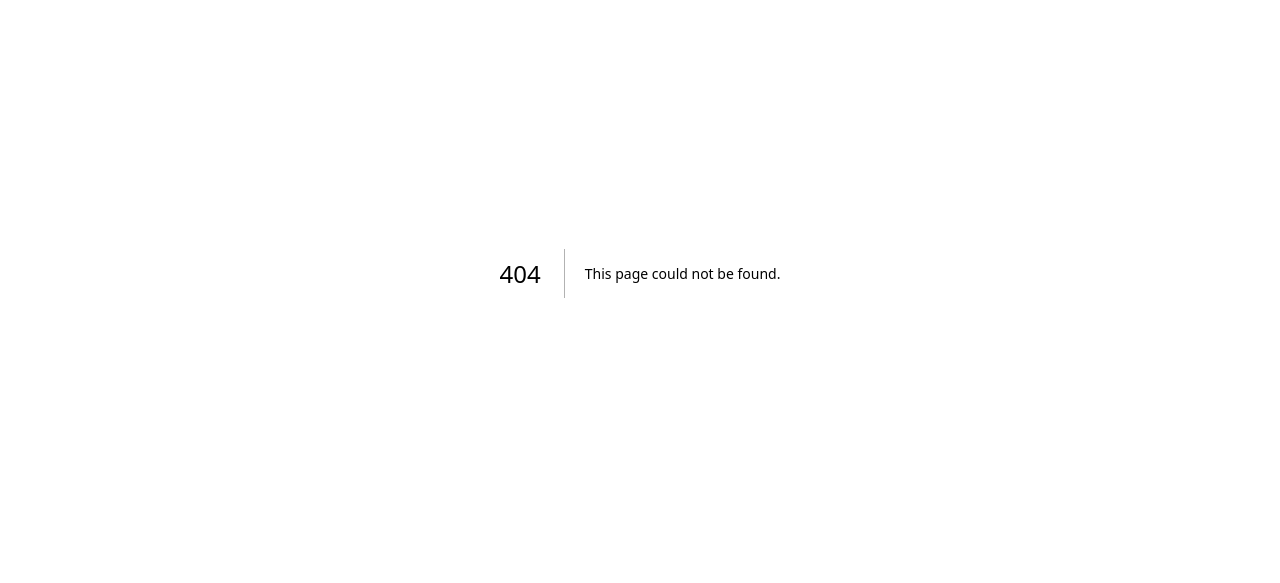
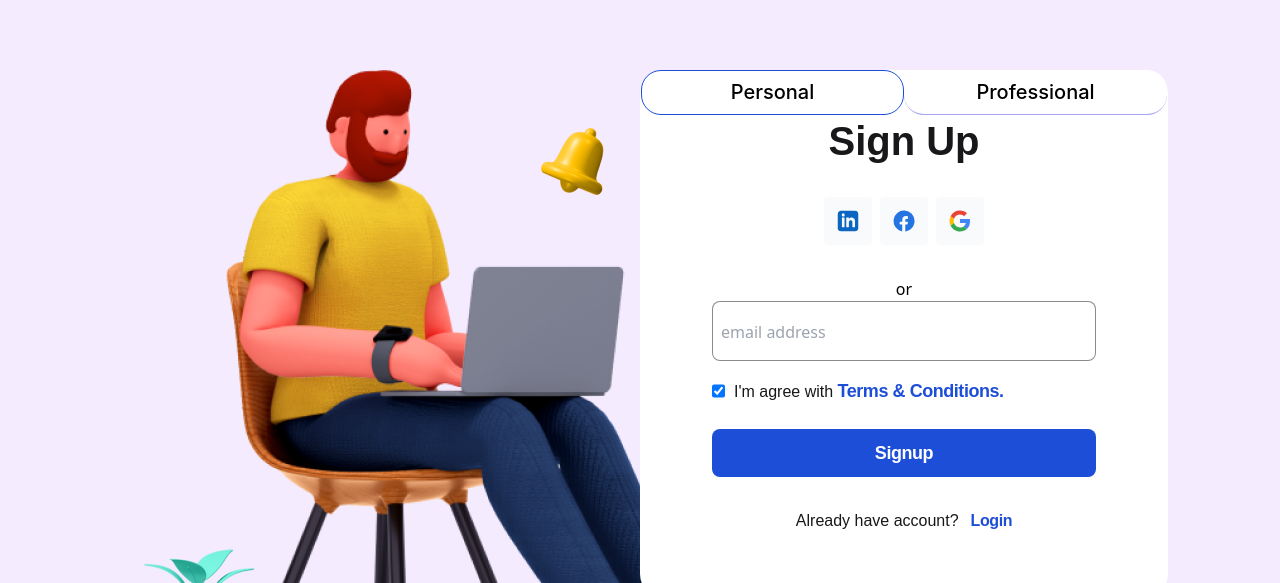
Before and after one commit to rayhanwd/client-work-next-flat, a Next.js app: page /signup in a window 1280 px wide. Before the commit this address had no page. Shown: the part 127-710 px from the top of the page. Built offline with nearby package versions, Linux system fonts and the light colour scheme; no server answers.

Commit message:
login done

```diff
--- a/src/app/(ads)/login/page.tsx
+++ b/src/app/(ads)/login/page.tsx
@@ -25,8 +25,8 @@ const page = () => {
 
                             <input type="email" className=" login-field"
                                 placeholder={`email address`} />
-                            <input type="email" className=" login-field my-4"
-                                placeholder={`email address`} />
+                            <input type="password" className=" login-field my-4"
+                                placeholder={`password`} />
 
                             <div className="flex justify-between">
                                 <div className="flex">
--- /dev/null
+++ b/src/app/(ads)/signup/page.tsx
@@ -0,0 +1,65 @@
+import LargeButton from "@/app/components/button/LargeButton";
+import Facebook from "@/app/icons/Facebook";
+import Google from "@/app/icons/Google";
+import LinkedIn from "@/app/icons/LinkedIn";
+import Image from "next/image";
+import Link from "next/link";
+
+const page = () => {
+    return (
+        <div className=" bg-[#F5EBFF] h-full">
+            <div className="grid grid-cols-1 md:grid-cols-2 pt-[132px]">
+                <div>
+                    <Image
+                        src="/join-our-service.png"
+                        alt="signup"
+                        width={640}
+                        height={663}
+                        className="mx-[144px]"
+                    />
+                </div>
+                <div className="w-[528px] h-[528px] px-[72px] bg-white rounded-3xl flex-col justify-start items-center gap-8 inline-flex">
+                    <div className="flex">
+                        <div className="w-[263px] h-[45px] bg-white rounded-[20px] border border-blue-700  text-black text-xl font-medium font-inter text-center items-center flex justify-center">
+                            Personal
+                        </div>
+                        <div className="w-[263px] h-[45px] bg-white rounded-[20px] border-b border-indigo-600 border-opacity-50 text-black text-xl font-medium font-inter text-center items-center flex justify-center">
+                            Professional
+                        </div>
+                    </div>
+                    <div>
+                        <h1 className="text-zinc-900 text-[40px] font-bold font-outfit leading-[48px] text-center mt-[-30px]">Sign Up</h1>
+                        <div className="flex gap-2 justify-center my-8">
+                            <div className="bg-gray-50 rounded">
+                                <LinkedIn />
+                            </div>
+                            <div className="bg-gray-50 rounded">
+                                <Facebook />
+                            </div>
+                            <div className="bg-gray-50 rounded">
+                                <Google />
+                            </div>
+                        </div>
+                        <p className="text-center">or</p>
+                        <div>
+                        <input type="email" className=" login-field"
+                                placeholder={`email address`} />
+                                 <div className="flex mt-4">
+                                    <input type="checkbox" checked/>
+                                    <p className="text-zinc-900 ml-[9px] text-base font-normal font-outfit leading-normal">I'm agree with <span className="text-blue-700 text-lg font-semibold font-outfit capitalize leading-7 tracking-tight cursor-pointer"> terms & conditions.</span></p>
+                                </div>
+                                <LargeButton label="Signup"/>
+                                <div className="flex mt-8 justify-center">
+                                <p className="text-zinc-900 text-base font-normal font-outfit leading-normal">Already have account?</p>
+                                <Link href={'/login'} className="text-blue-700 text-base font-semibold font-outfit capitalize leading-normal tracking-tight ml-3">Login</Link>
+                            </div>
+                        </div>
+                    </div>
+                </div>
+
+            </div>
+        </div>
+    );
+};
+
+export default page;
--- /dev/null
+++ b/src/app/icons/LinkedIn.tsx
@@ -0,0 +1,40 @@
+import React from "react";
+
+function LinkedIn() {
+  return (
+    <svg
+      xmlns="http://www.w3.org/2000/svg"
+      width="48"
+      height="48"
+      fill="none"
+      viewBox="0 0 48 48"
+    >
+      <mask
+        id="mask0_20_2537"
+        style={{ maskType: "luminance" }}
+        width="22"
+        height="22"
+        x="13"
+        y="13"
+        maskUnits="userSpaceOnUse"
+      >
+        <path
+          fill="#fff"
+          fillRule="evenodd"
+          d="M13.5 13.5h21v21h-21v-21z"
+          clipRule="evenodd"
+        ></path>
+      </mask>
+      <g mask="url(#mask0_20_2537)">
+        <path
+          fill="#0B66C2"
+          fillRule="evenodd"
+          d="M31.012 29.846c.002.232-.072.298-.298.293a32.6 32.6 0 00-1.92.003c-.32.014-.417-.07-.413-.404.02-1.44.007-2.88.01-4.32 0-.394-.026-.785-.171-1.157-.246-.628-.67-1.054-1.372-1.115-.747-.066-1.29.274-1.657.905-.24.413-.296.874-.295 1.346.004 1.455-.008 2.91.01 4.364.004.313-.092.391-.392.38-.64-.021-1.28-.016-1.92-.001-.246.006-.32-.068-.32-.317.008-2.996.007-5.992.002-8.988 0-.215.043-.312.285-.306.684.014 1.368.014 2.051 0 .237-.005.3.08.29.302-.015.359-.004.718-.004 1.17 1.013-1.252 2.233-1.663 3.682-1.37 1.404.282 2.37 1.546 2.41 3.238.047 1.99.012 3.984.022 5.977zM19.22 19.414a1.507 1.507 0 01-1.513-1.532 1.532 1.532 0 011.521-1.533 1.53 1.53 0 011.513 1.54 1.504 1.504 0 01-1.521 1.525zm.94 10.728a32.57 32.57 0 00-1.919-.003c-.23.004-.332-.038-.332-.305.01-2.994.008-5.988.001-8.982 0-.24.057-.33.313-.324.654.017 1.309.021 1.962-.002.3-.01.356.101.354.373-.011 1.483-.005 2.965-.005 4.448 0 1.468-.009 2.936.006 4.404.003.298-.065.404-.38.391zm14.295-13.09c-.06-.476-.067-.966-.33-1.393-.852-1.38-2.028-2.168-3.712-2.159-4.263.022-8.526 0-12.789.015-.64.002-1.299.023-1.88.367-1.42.84-2.253 2.014-2.244 3.736.02 4.277 0 8.554.014 12.831.003.603.011 1.234.327 1.777.746 1.284 1.728 2.237 3.342 2.231.047 0 .082.022.121.042h13.442c.075-.067.166-.033.25-.044.483-.06.982-.063 1.411-.34 1.2-.776 2.08-1.752 2.054-3.295 0-.027.019-.051.039-.074V17.304c-.06-.076-.034-.167-.045-.252z"
+          clipRule="evenodd"
+        ></path>
+      </g>
+    </svg>
+  );
+}
+
+export default LinkedIn;
```
